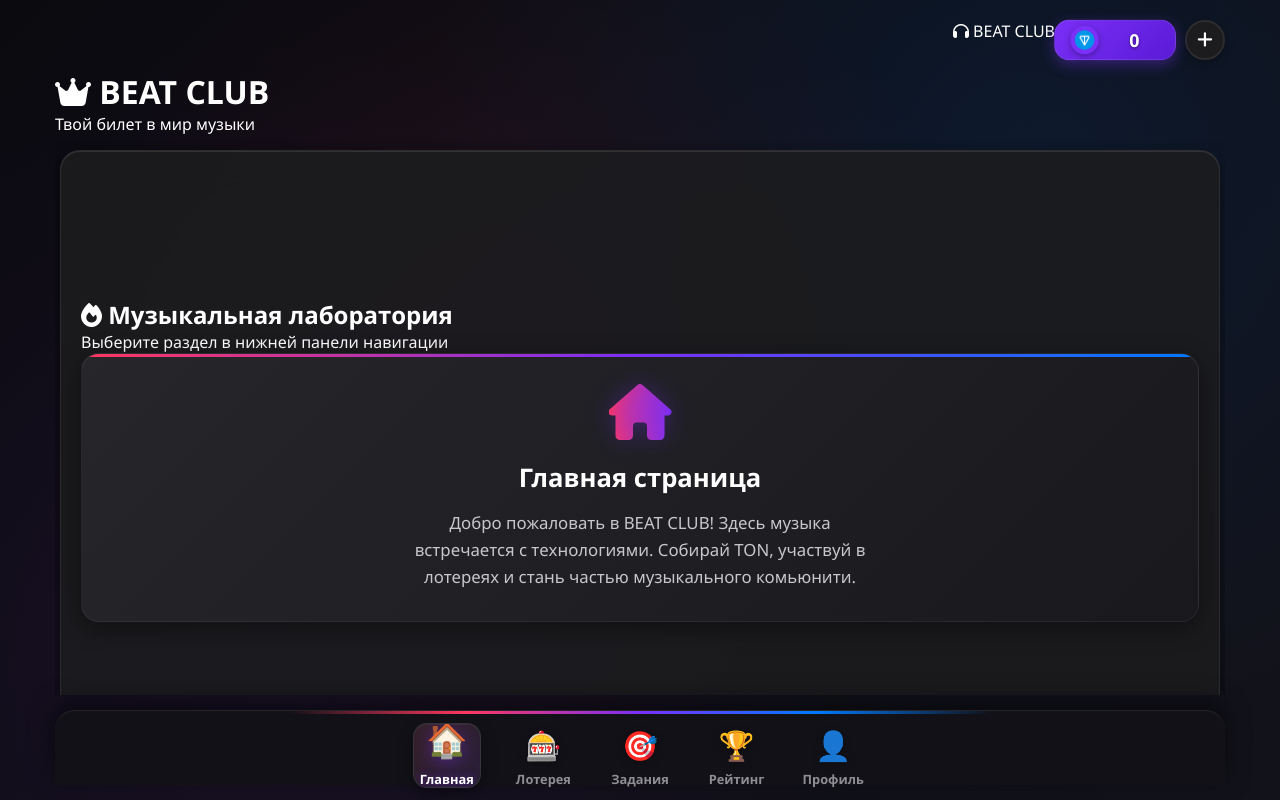
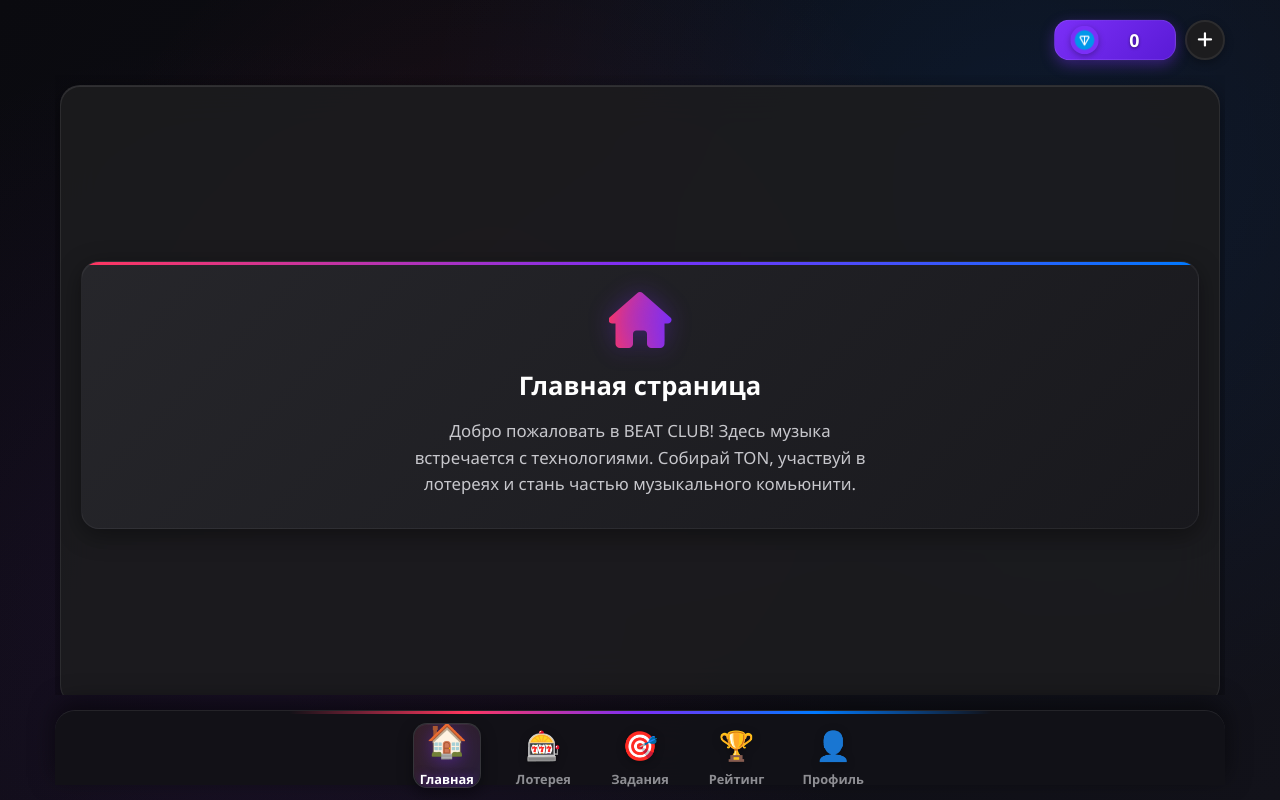
Before and after one commit to MrNemich/mrnemlab, a plain HTML site: page index.html in a window 1280 px wide. Drawn offline with Linux system fonts and the light colour scheme; a script that the page names is missing.

Commit message:
Update index.html

```diff
--- a/index.html
+++ b/index.html
@@ -10,11 +10,8 @@
 </head>
 <body>
     <div class="container">
-        <!-- Верхнее меню с балансом -->
+        <!-- Верхнее меню с балансом (компактное) -->
         <div class="top-menu">
-            <div class="logo">
-                <i class="fas fa-headphones"></i> BEAT CLUB
-            </div>
             <div class="balance-container">
                 <div class="balance">
                     <img src="nft/ton.png" alt="TON" class="ton-icon">
@@ -26,17 +23,8 @@
             </div>
         </div>
 
-        <header class="header">
-            <h1 class="app-title">
-                <i class="fas fa-crown"></i> BEAT CLUB
-            </h1>
-            <p class="app-subtitle">Твой билет в мир музыки</p>
-        </header>
-
         <main class="main-content">
             <div class="content-card">
-                <h2><i class="fas fa-fire"></i> Музыкальная лаборатория</h2>
-                <p>Выберите раздел в нижней панели навигации</p>
                 <div class="gradient-box" id="content-display">
                     <i class="fas fa-home content-icon"></i>
                     <h3>Главная страница</h3>
```
